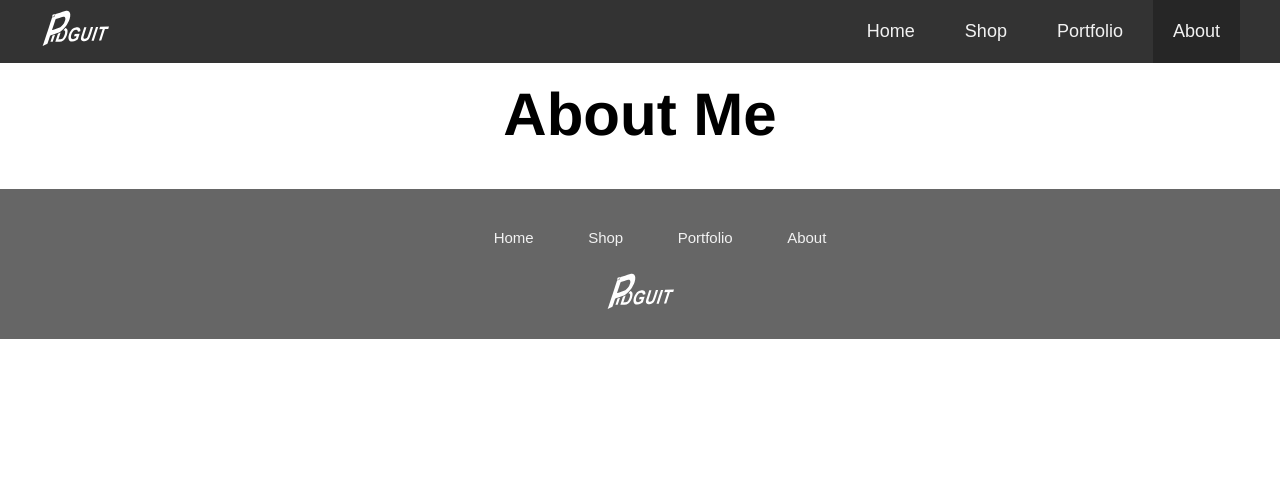
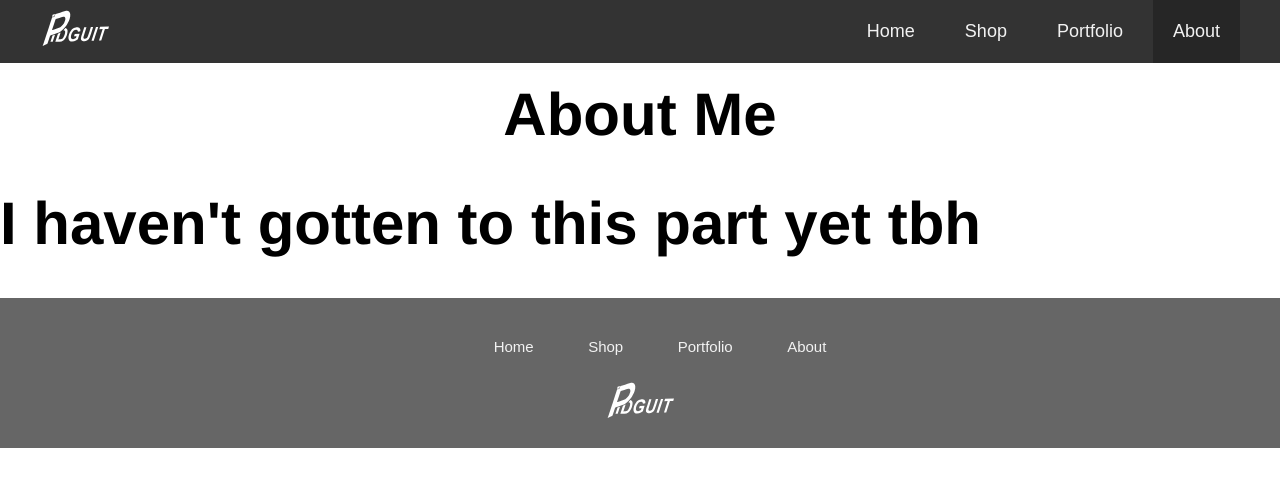
Before and after one commit to Pidguit/pidguit.github.io, a plain HTML site: page About.html in a window 1280 px wide. Drawn offline with Linux system fonts and the light colour scheme.

Commit message:
Update About.html

```diff
--- a/About.html
+++ b/About.html
@@ -22,6 +22,7 @@
 		<a href="About.html" class="linkMobile activated">About</a>
 	</div>
 	<div style="margin-top: 80px; text-align: center;"> <h1>About Me</h1></div>
+	<h1>I haven't gotten to this part yet tbh</h1>
 	<div class="Footer">
 		<div class="FooterLinks">
 			<ul class="Footerul">
```
